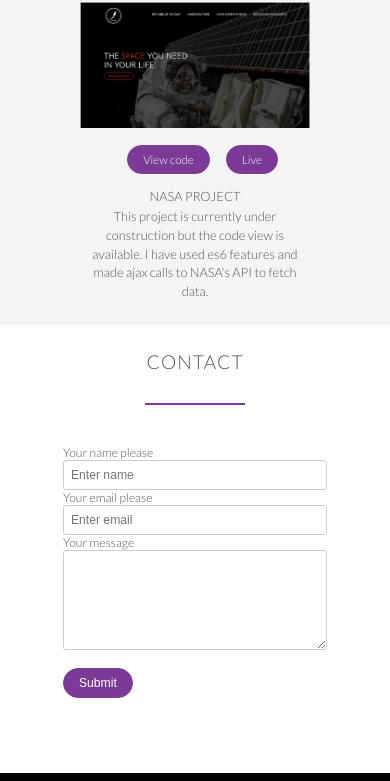
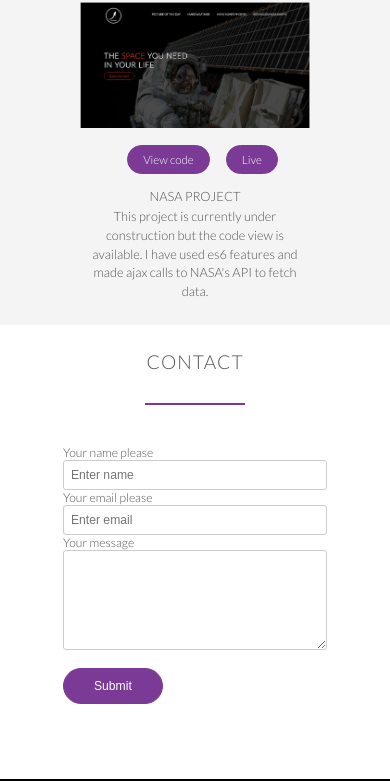
Before and after one commit to Mattkvls/portfolio_mattt_kvls, a website: page index.html in a window 390 px wide. Shown: the part 1861-2642 px from the top of the page. Drawn offline with nearby package versions, Linux system fonts and the light colour scheme.

Commit message:
submit fix

```diff
--- a/index.html
+++ b/index.html
@@ -159,7 +159,7 @@
                       <label for="submit">&nbsp;</label>
                     </div>
                     <div class="col span-2-of-3">
-                      <input class="submit" type="submit" value="Submit" id="submit">
+                      <input type="submit" value="Submit" id="submit">
                     </div>
                 </div>
             </form>
--- a/resources/css/queries.css
+++ b/resources/css/queries.css
@@ -49,19 +49,7 @@
     .form{
         width: 80%;
     }
-    .submit{
-        display: inlne-block;
-        background-color:#7a3a95;
-        border: 1px solid #7a3a95;
-        color:#fff;
-        text-decoration: none;
-        padding: 7px 15px;
-        font-weight: 300;
-        font-size: 100%;
-        border-radius: 200px;
-        -webkit-transition: all .3s;
-        transition: all .3s;
-    }
+
 }
 
 /*will apply 481px - 767px the width of ipad 768. all the phones smaller than the ipad*/
@@ -193,19 +181,6 @@
         color:#fff;
         padding: 7px 15px;
     }
-    .submit{
-        display: inlne-block;
-        background-color:#7a3a95;
-        border: 1px solid #7a3a95;
-        color:#fff;
-        text-decoration: none;
-        padding: 7px 15px;
-        font-weight: 300;
-        font-size: 100%;
-        border-radius: 200px;
-        -webkit-transition: all .3s;
-        transition: all .3s;
-    }
 }
 
 /*small phones 0-480px small iphones*/
@@ -256,19 +231,6 @@
         width: 60%;
         margin-left: 20%;
     }
-    .submit{
-        display: inlne-block;
-        background-color:#7a3a95;
-        border: 1px solid #7a3a95;
-        color:#fff;
-        text-decoration: none;
-        padding: 7px 15px;
-        font-weight: 300;
-        font-size: 100%;
-        border-radius: 200px;
-        -webkit-transition: all .3s;
-        transition: all .3s;
-    }
 }
 
 
--- a/resources/css/styles.css
+++ b/resources/css/styles.css
@@ -350,8 +350,8 @@ textarea{
     height: 100px;
 }
 *:focus{outline: none;}
-.submit{
-    display: inlne-block;
+input[type=submit]{
+    display: inline-block;
     background-color:#7a3a95;
     border: 1px solid #7a3a95;
     color:#fff;
```
